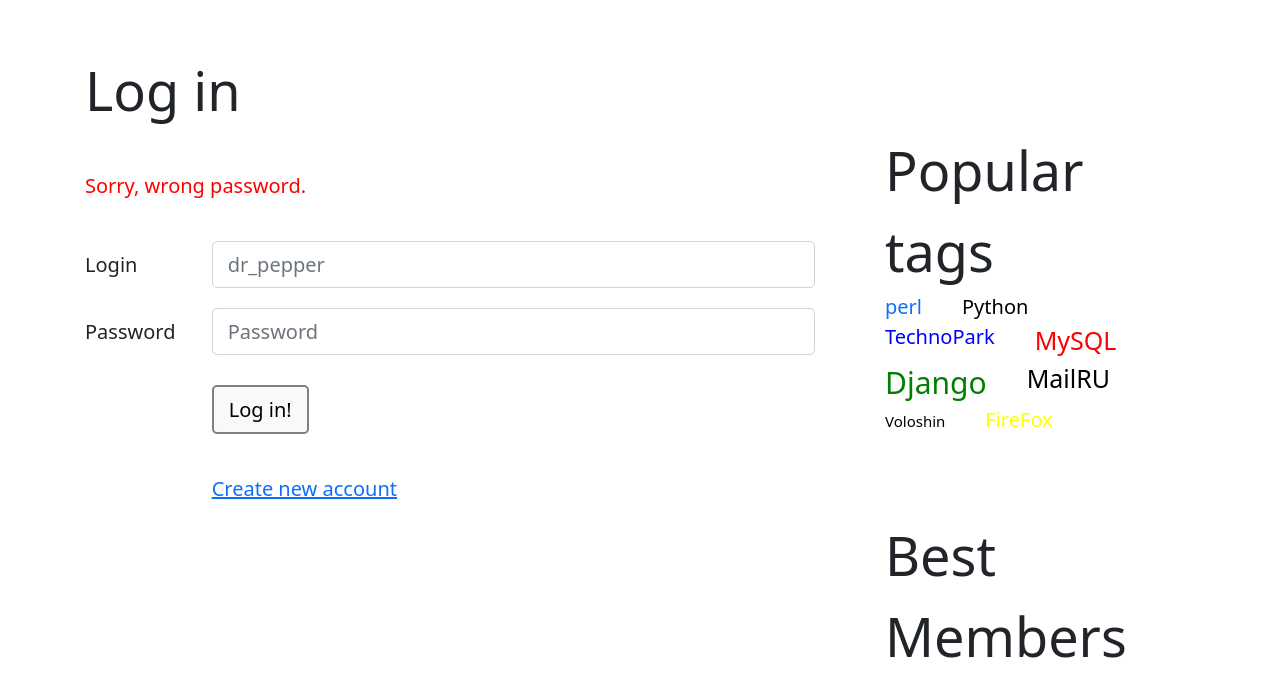
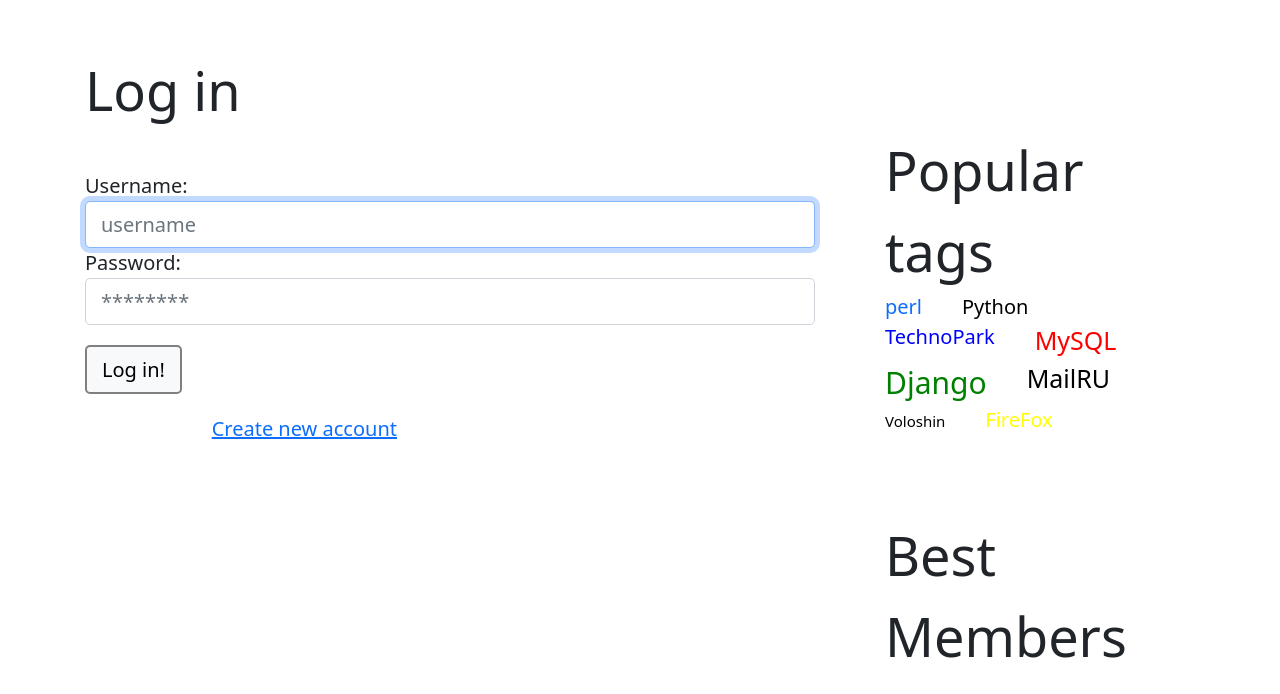
Before and after one commit to frbgd/AskFrbgd, a Django app: page /login/ in a window 1280 px wide. Shown: the part 120-814 px from the top of the page. Run offline with Django 3.2, Linux system fonts and the light colour scheme; some libraries are stand-ins or nearby versions.

Commit message:
login form and template fixes

```diff
--- a/Ask_Frbgd/settings.py
+++ b/Ask_Frbgd/settings.py
@@ -119,6 +119,7 @@ USE_TZ = True
 # https://docs.djangoproject.com/en/3.2/howto/static-files/
 
 STATIC_URL = '/static/'
+LOGIN_URL = '/login/'
 
 STATICFILES_DIRS = [
     BASE_DIR / "static",
--- a/Ask_Frbgd/urls.py
+++ b/Ask_Frbgd/urls.py
@@ -20,13 +20,14 @@ from app import views
 
 urlpatterns = [
     path('ask/', views.AskView.as_view(), name='ask'),
-    path('hot/', views.hot, name='hot'),
-    path('login/', views.login, name='login'),
+    path('hot/', views.HotView.as_view(), name='hot'),
+    path('login/', views.LoginView.as_view(), name='login'),
+    path('logout/', views.LogOutView.as_view(), name='logout'),
     path('question/<int:pk>/', views.QuestionView.as_view(), name='question'),
-    path('settings/', views.settings, name='settings'),
+    path('settings/', views.SettingsView.as_view(), name='settings'),
     path('signup/', views.SignUpView.as_view(), name='signup'),
-    path('tag/<tag_name>/', views.listing_q, name='tag'),
-    path('', views.index, name='main'),
+    path('tag/<tag_name>/', views.ListingQView.as_view(), name='tag'),
+    path('', views.IndexView.as_view(), name='main'),
 ]
 
 handler404 = 'app.views.error_404'
--- a/app/forms.py
+++ b/app/forms.py
@@ -1,6 +1,6 @@
 from django import forms
 from django.contrib.auth import password_validation
-from django.contrib.auth.forms import UserCreationForm
+from django.contrib.auth.forms import UserCreationForm, AuthenticationForm, UsernameField
 from django.contrib.auth.models import User as DjangoUser
 from django.utils.translation import gettext_lazy as _
 
@@ -59,10 +59,12 @@ class SignUpForm(UserCreationForm):
     password1 = forms.CharField(
         label=_("Password"),
         strip=False,
-        widget=forms.PasswordInput(attrs={'autocomplete': 'new-password',
-                                          'placeholder': '********',
-                                          'style': 'width: 100%;',
-                                          'class': 'form-control'}),
+        widget=forms.PasswordInput(attrs={
+            'autocomplete': 'new-password',
+            'placeholder': '********',
+            'style': 'width: 100%;',
+            'class': 'form-control'
+        }),
         help_text=password_validation.password_validators_help_text_html(),
     )
     password2 = forms.CharField(
@@ -106,3 +108,22 @@ class SignUpForm(UserCreationForm):
                 'class': 'form-control'
             })
         }
+
+
+class SignInForm(AuthenticationForm):
+    username = UsernameField(widget=forms.TextInput(attrs={
+        'autofocus': True,
+        'placeholder': 'username',
+        'style': 'width: 100%;',
+        'class': 'form-control'
+    }))
+    password = forms.CharField(
+        label=_("Password"),
+        strip=False,
+        widget=forms.PasswordInput(attrs={
+            'autocomplete': 'current-password',
+            'placeholder': '********',
+            'style': 'width: 100%;',
+            'class': 'form-control'
+        }),
+    )
--- a/app/views.py
+++ b/app/views.py
@@ -1,10 +1,13 @@
+from django.contrib.auth import logout, authenticate, login
+from django.contrib.auth.decorators import login_required
+from django.contrib.auth.mixins import LoginRequiredMixin, AccessMixin
 from django.core.paginator import Paginator
 from django.http import HttpResponseRedirect
 from django.shortcuts import render, get_object_or_404
 from django.urls import reverse
 from django.views import View
 
-from app.forms import AskForm, AnswerForm, SignUpForm
+from app.forms import AskForm, AnswerForm, SignUpForm, SignInForm
 from app.models import Question, Tag, Answer, User
 
 
@@ -38,7 +41,7 @@ def error_404(request, exception):
     return render(request, '404.html', {})
 
 
-class AskView(View):
+class AskView(LoginRequiredMixin, View):
     def get(self, request):
         form = AskForm()
         return render(request, 'ask.html', {'form': form})
@@ -46,27 +49,55 @@ class AskView(View):
     def post(self, request):
         form = AskForm(request.POST)
         new_question = form.save(commit=False)
-        new_question.author_id = 1  # TODO set current user
+        new_question.author = request.user.user
         new_question.save()
         form.save_m2m()
         return HttpResponseRedirect(reverse('question', args=(new_question.id, )))
 
 
-def hot(request):
-    """Список “лучших” вопросов"""
-    context = paginate(Question.objects.get_hottest(), request, 3)
-    return render(request, 'hot_questions.html', context)
+class HotView(View):
+    def get(self, request):
+        """Список “лучших” вопросов"""
+        context = paginate(Question.objects.get_hottest(), request, 3)
+        return render(request, 'hot_questions.html', context)
 
 
-def listing_q(request, tag_name):
-    """Список вопросов по тегу"""
-    context = paginate(Question.objects.get_by_tag(tag_name), request, 3)
-    context['tags'] = Tag.objects.get_by_text(tag_name)
-    return render(request, 'listing_q.html', context)
+class ListingQView(View):
+    def get(self, request, tag_name):
+        """Список вопросов по тегу"""
+        context = paginate(Question.objects.get_by_tag(tag_name), request, 3)
+        context['tags'] = Tag.objects.get_by_text(tag_name)
+        return render(request, 'listing_q.html', context)
 
 
-def login(request):
-    return render(request, 'login.html', {})
+class LoginView(View):
+    def get(self, request):
+        if request.user.is_authenticated:
+            return HttpResponseRedirect(reverse('main'))
+
+        form = SignInForm()
+        return render(request, 'login.html', {'form': form})
+
+    def post(self, request):
+        if request.user.is_authenticated:
+            return HttpResponseRedirect(reverse('main'))
+
+        username = request.POST['username']
+        password = request.POST['password']
+        user = authenticate(request, username=username, password=password)
+        if user is not None:
+            login(request, user)
+            next = request.POST.get('next') or reverse('main')
+            return HttpResponseRedirect(next)
+        else:
+            form = SignInForm()
+            return render(request, 'login.html', {'form': form, 'unauthorized': True})
+
+
+class LogOutView(View):
+    def get(self, request):
+        logout(request)
+        return HttpResponseRedirect(reverse('main'))
 
 
 class QuestionView(View):
@@ -80,24 +111,34 @@ class QuestionView(View):
         return render(request, 'question.html', context)
 
     def post(self, request, pk):
+        if not request.user.is_authenticated:
+            return HttpResponseRedirect(reverse('login'))
+
         form = AnswerForm(request.POST)
         new_answer = form.save(commit=False)
-        new_answer.author_id = 1  # TODO set current user
+        new_answer.author = request.user.user
         new_answer.question_id = pk
         new_answer.save()
         return HttpResponseRedirect(reverse('question', args=(pk, )))
 
 
-def settings(request):
-    return render(request, 'settings.html', {})
+class SettingsView(LoginRequiredMixin, View):
+    def get(self, request):
+        return render(request, 'settings.html', {})
 
 
 class SignUpView(View):
     def get(self, request):
+        if request.user.is_authenticated:
+            return HttpResponseRedirect(reverse('main'))
+
         form = SignUpForm()
         return render(request, 'signup.html', {'form': form})
 
     def post(self, request):
+        if request.user.is_authenticated:
+            return HttpResponseRedirect(reverse('main'))
+
         form = SignUpForm(request.POST)
         if not form.is_valid():
             return render(request, 'signup.html', {'form': form})
@@ -109,7 +150,8 @@ class SignUpView(View):
         return HttpResponseRedirect(reverse('main'))
 
 
-def index(request):
-    """Список новых вопросов"""
-    context = paginate(Question.objects.get_latest(), request, 3)
-    return render(request, 'index.html', context)
+class IndexView(View):
+    def get(self, request):
+        """Список новых вопросов"""
+        context = paginate(Question.objects.get_latest(), request, 3)
+        return render(request, 'index.html', context)
--- a/templates/404.html
+++ b/templates/404.html
@@ -1,4 +1,4 @@
-{% extends "include/base_login.html" %}
+{% extends "include/base.html" %}
 
 {% load static %}
 
--- a/templates/ask.html
+++ b/templates/ask.html
@@ -1,4 +1,4 @@
-{% extends "include/base_signup.html" %}
+{% extends "include/base.html" %}
 
 {% load static %}
 
--- a/templates/hot_questions.html
+++ b/templates/hot_questions.html
@@ -1,4 +1,4 @@
-{% extends "include/base_login.html" %}
+{% extends "include/base.html" %}
 
 {% load static %}
 
--- a/templates/include/base_login.html
+++ b/templates/include/base.html
@@ -2,7 +2,7 @@
 <!doctype html>
 <html lang="en" class="h-100 font">
 
-{% include "include/navbar_login.html"%}
+{% include "include/navbar.html" %}
 
 <body class="d-flex flex-column h-100">
     <!-- Begin page content -->
--- a/templates/include/base_signup.html
+++ /dev/null
@@ -1,35 +0,0 @@
-{% load static %}
-<!doctype html>
-<html lang="en"
-      class="h-100 font">
-
-{% include "include/navbar_signup.html" %}
-
-<body class="d-flex flex-column h-100">
-<!-- Begin page content -->
-<main class="flex-shrink-0">
-    <div class="container">
-        <div class="row">
-            <div class="col-8">
-                {% block content %}
-                {% endblock content %}
-            </div>
-            <!-- right panel -->
-            <div class="col-4">
-                {% block side %}
-                {% endblock side %}
-            </div>
-        </div>
-    </div>
-</main>
-<!-- footer -->
-<footer class="bg-light text-center text-lg-start">
-    <div class="text-center p-3 bg-light">
-        <a class="nav-text"
-           href="#">AskFrbgd</a>
-    </div>
-</footer>
-<script src="{% static "js/bootstrap.bundle.min.js" %}"></script>
-</body>
-
-</html>
--- a/templates/include/navbar_login.html
+++ b/templates/include/navbar.html
@@ -24,23 +24,39 @@
                             <button type="button" class="btn btn search-btn">Ask!</button>
                         </a>
                     </form>
+                    {% if user.is_authenticated %}
+                        {% if user.user.image %}
+                            <img class="img_in_question" src="{% static "img/{{ user.user.image }}" %}">
+                        {% else %}
                             <img class="img_in_navbar" src="{% static "img/moto.jpg"%}" alt=""> </img>
+                        {% endif %}
+                    {% endif %}
                 </div>
             </div>
             <div class="container">
+                {% if user.is_authenticated %}
                     <div class="col">
                         <div class="row">
-                        <div class="nav-text">Aleksey Kucheryavenko</div>
+                            <div class="nav-text">{{ user.get_username }}</div>
                         </div>
                         <div class="row">
                             <div class="col">
                                 <a class="nav-text" href="{% url "settings" %}">settings</a>
                             </div>
                             <div class="col">
-                            <a class="nav-text">log out</a>
+                                <a href="{% url "logout" %}" class="nav-text">log out</a>
                             </div>
                         </div>
                     </div>
+                {% else %}
+                    <div class="col-md-4"></div>
+                    <div class="col-md-2">
+                        <a class="nav-text" href="{% url "login" %}">log in</a>
+                    </div>
+                    <div class="col-md-6">
+                        <a class="nav-text" href="{% url "signup" %}">register</a>
+                    </div>
+                {% endif %}
             </div>
         </nav>
 </head>
--- a/templates/include/navbar_signup.html
+++ /dev/null
@@ -1,39 +0,0 @@
-{% load static %}
-
-<head>
-    <meta charset="utf-8">
-    <meta name="viewport" content="width=device-width, initial-scale=1">
-    <meta name="description" content="">
-    <meta name="author" content="Aleksey Kucheryavenko">
-    <title>AskFrbgd</title>
-    <link rel="canonical" href="#">
-    <!-- Bootstrap core CSS -->
-    <link href= "{% static "css/bootstrap.min.css"%}" rel="stylesheet">
-    <!-- Custom styles for this template -->
-    <link href= "{% static "css/custom_styles.css"%}" rel="stylesheet">
-     <nav class="navbar navbar-expand-md navbar-light fixed-top bg-light">
-            <div class="container-fluid">
-                <a class="navbar_brand" href="{% url "main" %}">AskFrbgd</a>
-                <button class="navbar-toggler" type="button" data-bs-toggle="collapse" data-bs-target="#navbarCollapse" aria-controls="navbarCollapse" aria-expanded="false" aria-label="Toggle navigation">
-                    <span class="navbar-toggler-icon"></span>
-                </button>
-                <div class="collapse navbar-collapse" id="navbarCollapse">
-                    <form class="d-flex">
-                        <input class="form-control me-2 search" type="search" placeholder="Search" aria-label="Search">
-                        <a href="{% url "ask" %}">
-                            <button type="button" class="btn btn-light search-btn">Ask!</button>
-                        </a>
-                    </form>
-                </div>
-            </div>
-            <div class="container">
-                <div class="col-md-4"></div>
-                <div class="col-md-2">
-                    <a class="nav-text" href="{% url "login" %}">log in</a>
-                </div>
-                <div class="col-md-6">
-                    <a class="nav-text" href="{% url "signup" %}">register</a>
-                </div>
-            </div>
-     </nav>
-</head>
--- a/templates/index.html
+++ b/templates/index.html
@@ -1,4 +1,4 @@
-{% extends "include/base_login.html" %}
+{% extends "include/base.html" %}
 
 {% load static %}
 
--- a/templates/listing_q.html
+++ b/templates/listing_q.html
@@ -1,4 +1,4 @@
-{% extends "include/base_login.html" %}
+{% extends "include/base.html" %}
 
 {% load static %}
 
--- a/templates/login.html
+++ b/templates/login.html
@@ -1,30 +1,45 @@
-{% extends "include/base_signup.html" %}
+{% extends "include/base.html" %}
 
 {% load static %}
 
 {% block content %}
     <div class="title">Log in</div>
     <div class="space_bottom-40px"></div>
-    <div id="#" style="color: red;">
-        Sorry, wrong password.
-    </div>
-    <div class="space_bottom-40px"></div>
-    <div class="mb-3 row">
-        <label for="inputLogin" class="col-sm-2 col-form-label">Login</label>
-        <div class="col-sm-10">
-            <input type="text" class="form-control" id="inputLogin" placeholder="dr_pepper">
+    {% if unauthorized %}
+        <div id="#" style="color: red;">
+            Unauthorized!
         </div>
-    </div>
-    <div class="mb-3 row">
-        <label for="inputEmail" class="col-sm-2 col-form-label">Password</label>
-        <div class="col-sm-10">
-            <input type="password" class="form-control" id="inputPassword" placeholder="Password">
+    {% endif %}
+{#    <div class="space_bottom-40px"></div>#}
+{#    <div class="mb-3 row">#}
+{#        <label for="inputLogin" class="col-sm-2 col-form-label">Login</label>#}
+{#        <div class="col-sm-10">#}
+{#            <input type="text" class="form-control" id="inputLogin" placeholder="dr_pepper">#}
+{#        </div>#}
+{#    </div>#}
+{#    <div class="mb-3 row">#}
+{#        <label for="inputEmail" class="col-sm-2 col-form-label">Password</label>#}
+{#        <div class="col-sm-10">#}
+{#            <input type="password" class="form-control" id="inputPassword" placeholder="Password">#}
+{#        </div>#}
+{#    </div>#}
+    <form action="{% url 'login' %}" method="post">
+        {% csrf_token %}
+        {% for field in form %}
+        <div class="fieldWrapper">
+            {{ field.errors }}
+            {{ field.label_tag }} {{ field }}
+            {% if field.help_text %}
+            <p class="help form-text text-muted">{{ field.help_text|safe }}</p>
+            {% endif %}
         </div>
-    </div>
+    {% endfor %}
+    <input type="hidden" name="next" value="{{ request.GET.next }}"/>
+    <input class="btn btn-light add-btn" type="submit" value="Log in!">
+    </form>
     <div class="mb-3 row">
         <div class="col-sm-2"></div>
         <div class="col-sm-10">
-            <button type="button" class="btn btn-light answer-btn">Log in!</button>
             <div class="row">
                 <a href="{% url "signup" %}">Create new account</a>
             </div>
--- a/templates/question.html
+++ b/templates/question.html
@@ -1,4 +1,4 @@
-{% extends "include/base_signup.html" %}
+{% extends "include/base.html" %}
 
 {% load static %}
 
--- a/templates/settings.html
+++ b/templates/settings.html
@@ -1,4 +1,4 @@
-{% extends "include/base_login.html" %}
+{% extends "include/base.html" %}
 
 {% load static %}
 
--- a/templates/signup.html
+++ b/templates/signup.html
@@ -1,4 +1,4 @@
-{% extends "include/base_signup.html" %}
+{% extends "include/base.html" %}
 
 {% load static %}
 
```
Lines whose indentation alone changed are shown as unchanged.
